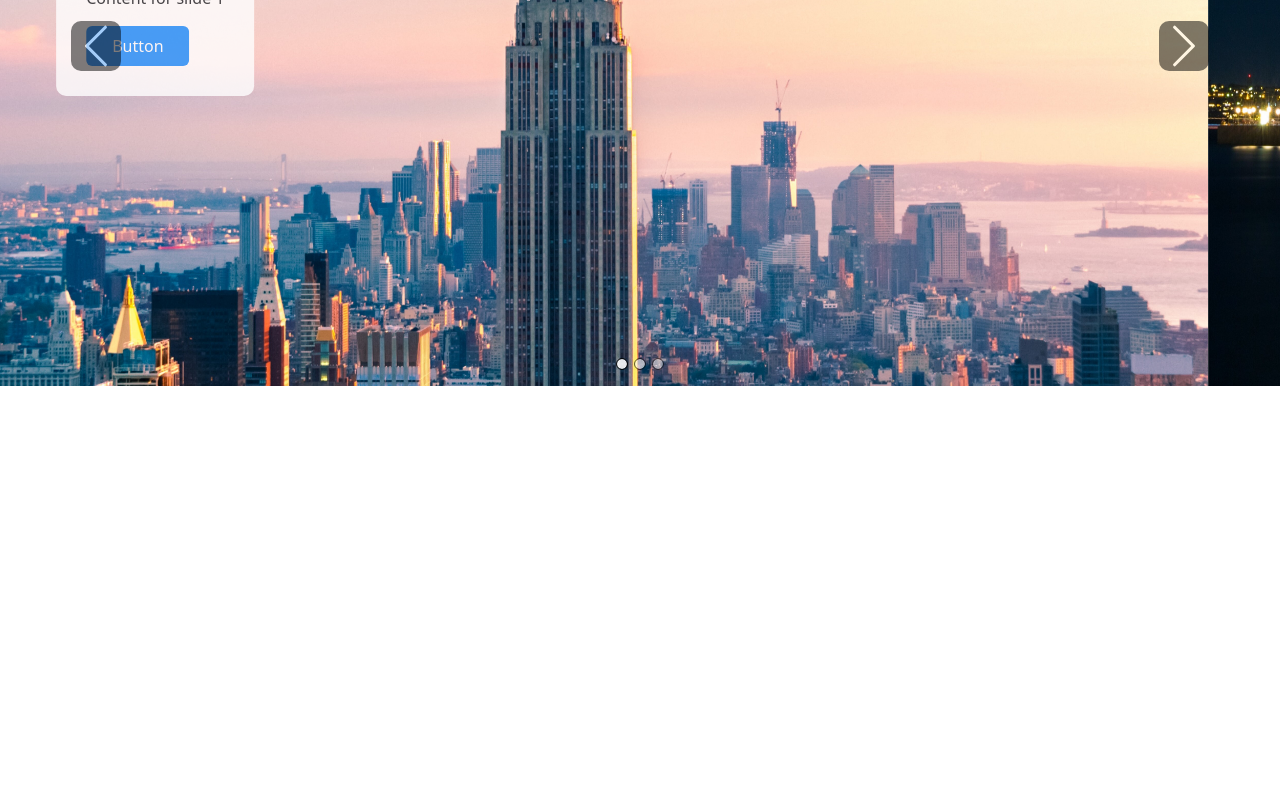
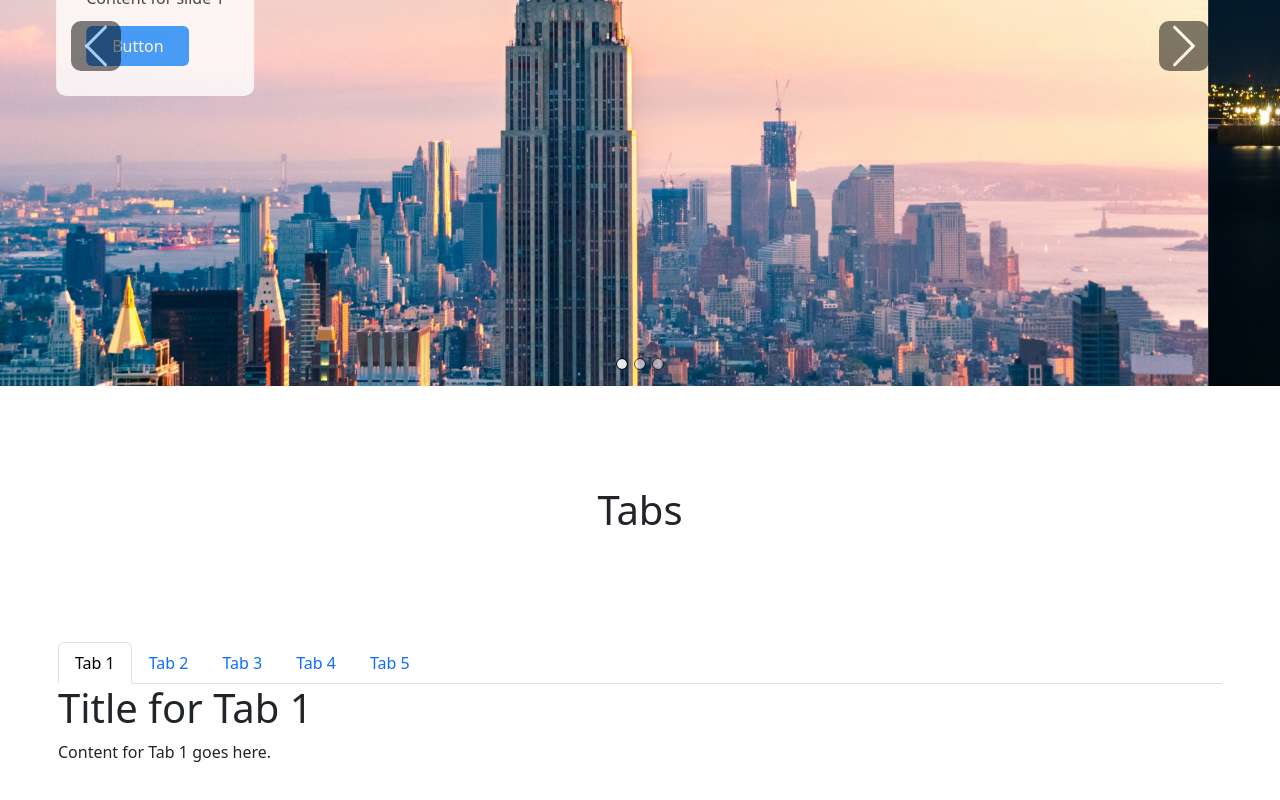
Before and after one commit to ahsanaman883/sections, an Angular app in the folder sections/: page / in a window 1280 px wide. Shown: the part 350-1150 px from the top of the page. Before the commit the page ends 800 px from the top, so only its background shows below. Built offline with nearby package versions, Linux system fonts and the light colour scheme.

Commit message:
add tabs

```diff
--- a/sections/src/app/app.component.html
+++ b/sections/src/app/app.component.html
@@ -1,2 +1,3 @@
 <app-header></app-header>
 <app-hero1></app-hero1>
+<app-tabs></app-tabs>
--- a/sections/src/app/app.module.ts
+++ b/sections/src/app/app.module.ts
@@ -5,12 +5,14 @@ import { AppRoutingModule } from './app-routing.module';
 import { AppComponent } from './app.component';
 import { HeaderComponent } from './header/header.component';
 import { Hero1Component } from './hero1/hero1.component';
+import { TabsComponent } from './tabs/tabs.component';
 
 @NgModule({
   declarations: [
     AppComponent,
     HeaderComponent,
-    Hero1Component
+    Hero1Component,
+    TabsComponent
   ],
   imports: [
     BrowserModule,
--- /dev/null
+++ b/sections/src/app/tabs/tabs.component.css
@@ -0,0 +1,49 @@
+
+.container {
+   padding: 100px 0;
+  }
+
+  /* Selects the h1 element with class 'title' */
+  h1.title {
+    text-align: center;
+  }
+
+  /* Selects the div element with class 'row' */
+  div.row {
+    /* Your styles here */
+  }
+
+  /* Selects the inner container with class 'container' */
+  div.container {
+    /* Your styles here */
+  }
+
+  /* Selects the ul element with class 'nav-tabs' and id 'myTab' */
+  ul.nav.nav-tabs#myTab {
+    /* Your styles here */
+  }
+
+  /* Selects the list items with class 'nav-item' inside the 'nav-tabs' */
+  li.nav-item {
+    /* Your styles here */
+  }
+
+  /* Selects the buttons with class 'nav-link' inside the list items */
+  button.nav-link {
+    /* Your styles here */
+  }
+
+  /* Selects the tab content container with class 'tab-content' and id 'myTabContent' */
+  div.tab-content#myTabContent {
+    /* Your styles here */
+  }
+
+  /* Selects the tab panes with class 'tab-pane' */
+  div.tab-pane {
+    /* Your styles here */
+  }
+
+  /* Selects the active tab pane with class 'show active' */
+  div.tab-pane.fade.show.active {
+    /* Your styles here */
+  }
--- /dev/null
+++ b/sections/src/app/tabs/tabs.component.html
@@ -0,0 +1,54 @@
+<div class="container">
+    <h1 class="title">Tabs</h1>
+    <div class="row">
+
+        <div class="container">
+
+            <ul class="nav nav-tabs" id="myTab" role="tablist">
+              <li class="nav-item" role="presentation">
+                <button class="nav-link active" id="tab1-tab" data-bs-toggle="tab" data-bs-target="#tab1" type="button" role="tab" aria-controls="tab1" aria-selected="true">Tab 1</button>
+              </li>
+              <li class="nav-item" role="presentation">
+                <button class="nav-link" id="tab2-tab" data-bs-toggle="tab" data-bs-target="#tab2" type="button" role="tab" aria-controls="tab2" aria-selected="false">Tab 2</button>
+              </li>
+              <li class="nav-item" role="presentation">
+                <button class="nav-link" id="tab3-tab" data-bs-toggle="tab" data-bs-target="#tab3" type="button" role="tab" aria-controls="tab3" aria-selected="false">Tab 3</button>
+              </li>
+              <li class="nav-item" role="presentation">
+                <button class="nav-link" id="tab4-tab" data-bs-toggle="tab" data-bs-target="#tab4" type="button" role="tab" aria-controls="tab4" aria-selected="false">Tab 4</button>
+              </li>
+              <li class="nav-item" role="presentation">
+                <button class="nav-link" id="tab5-tab" data-bs-toggle="tab" data-bs-target="#tab5" type="button" role="tab" aria-controls="tab5" aria-selected="false">Tab 5</button>
+              </li>
+            </ul>
+
+
+            <div class="tab-content" id="myTabContent">
+              <div class="tab-pane fade show active" id="tab1" role="tabpanel" aria-labelledby="tab1-tab">
+                <h1>Title for Tab 1</h1>
+                <p>Content for Tab 1 goes here.</p>
+              </div>
+              <div class="tab-pane fade" id="tab2" role="tabpanel" aria-labelledby="tab2-tab">
+                <h1>Title for Tab 2</h1>
+                <p>Content for Tab 2 goes here.</p>
+              </div>
+              <div class="tab-pane fade" id="tab3" role="tabpanel" aria-labelledby="tab3-tab">
+                <h1>Title for Tab 3</h1>
+                <p>Content for Tab 3 goes here.</p>
+              </div>
+              <div class="tab-pane fade" id="tab4" role="tabpanel" aria-labelledby="tab4-tab">
+                <h1>Title for Tab 4</h1>
+                <p>Content for Tab 4 goes here.</p>
+              </div>
+              <div class="tab-pane fade" id="tab5" role="tabpanel" aria-labelledby="tab5-tab">
+                <h1>Title for Tab 5</h1>
+                <p>Content for Tab 5 goes here.</p>
+              </div>
+            </div>
+
+          </div>
+
+
+
+    </div>
+</div>
```
Also changed, not shown: sections/src/app/tabs/tabs.component.ts (added, +10 -0 lines), 1 other file (tests, documents, lock files or other folders).
